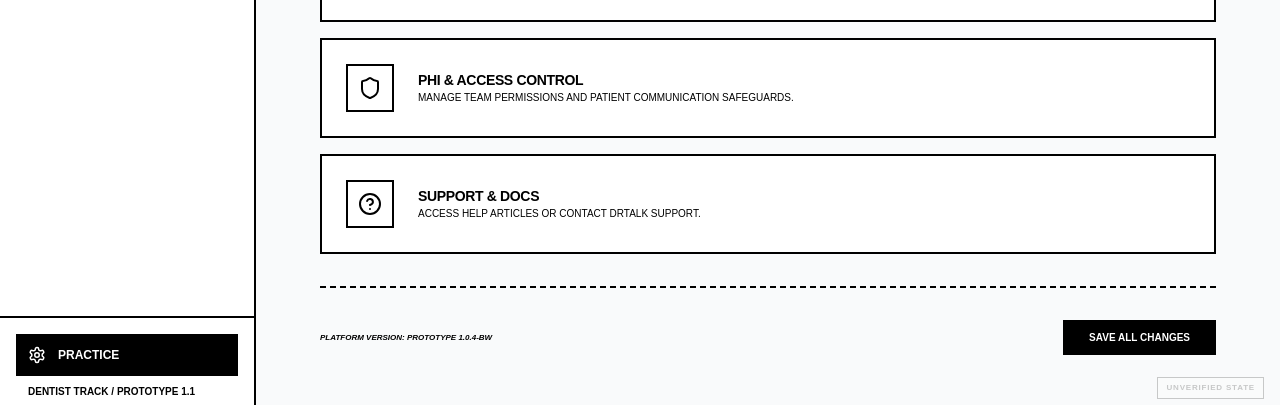
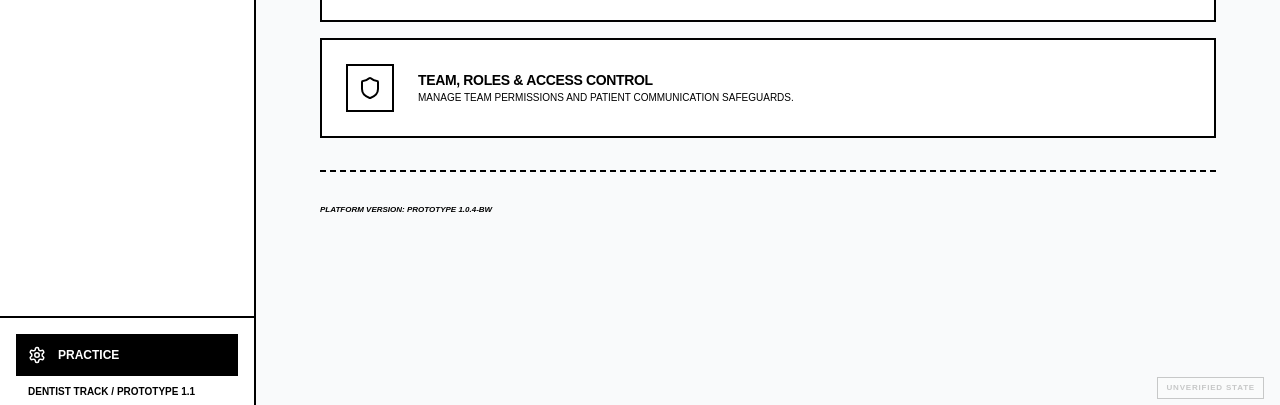
Before and after one commit to anton-g-kulikov/drtalk, a Next.js app: page /dentist/settings in a window 1280 px wide. Shown: the part 385-790 px from the top of the page. Built offline with nearby package versions, Linux system fonts and the light colour scheme; no server answers; the database is empty.

Commit message:
style: rename to TEAM, ROLES & ACCESS CONTROL and streamline settings UI

```diff
--- a/src/app/dashboard/page.tsx
+++ b/src/app/dashboard/page.tsx
@@ -168,7 +168,7 @@ export default function DashboardPage() {
                   onClick={() => router.push('/dashboard/invite')}
                 />
                 <ActionCard
-                  label="PHI & Access Control"
+                  label="TEAM, ROLES & ACCESS CONTROL"
                   desc="Manage team permissions and patient communication safeguards."
                   onClick={() => router.push('/dashboard/settings/team')}
                 />
--- a/src/app/dashboard/settings/team/page.tsx
+++ b/src/app/dashboard/settings/team/page.tsx
@@ -76,7 +76,7 @@ export default function TeamManagementPage() {
   };
 
   return (
-    <MainLayout title="Team & Access Control">
+    <MainLayout title="TEAM, ROLES & ACCESS CONTROL">
       <div className="max-w-5xl mx-auto space-y-10">
 
         {/* Header */}
@@ -86,7 +86,7 @@ export default function TeamManagementPage() {
               <button onClick={() => router.push('/dashboard')} className="p-2 border-2 border-black hover:bg-black hover:text-white transition-all">
                 <ArrowLeftIcon size={16} />
               </button>
-              <h1 className="text-4xl font-black uppercase tracking-tighter italic leading-none">Team & Access Control</h1>
+              <h1 className="text-4xl font-black uppercase tracking-tighter italic leading-none">TEAM, ROLES & ACCESS CONTROL</h1>
             </div>
             <p className="text-[10px] text-muted-foreground uppercase font-bold tracking-widest ml-12">
               Manage practice ownership, clinical permissions, and PHI access safeguards.
--- a/src/app/settings/page.tsx
+++ b/src/app/settings/page.tsx
@@ -13,9 +13,8 @@ export default function SettingsPage() {
   const sections = [
     { icon: User, label: 'Practice Profile', desc: 'Manage practice details, locations, and clinical specialties.', href: '#' },
     { icon: Bell, label: 'Referral Notifications', desc: 'Configure intake alerts for dentists, staff, and patients.', href: '#' },
-    { icon: Shield, label: 'PHI & Access Control', desc: 'Manage team permissions and patient communication safeguards.', href: '/dashboard/settings/team' },
+    { icon: Shield, label: 'TEAM, ROLES & ACCESS CONTROL', desc: 'Manage team permissions and patient communication safeguards.', href: '/dashboard/settings/team' },
     ...(isDentist ? [] : [{ icon: CreditCard, label: 'Billing & Plan', desc: 'View subscription status for referral processing.', href: '#' }]),
-    { icon: HelpCircle, label: 'Support & Docs', desc: 'Access help articles or contact drTalk support.', href: '#' },
   ];
 
   return (
@@ -53,11 +52,8 @@ export default function SettingsPage() {
           ))}
         </div>
 
-        <div className="pt-8 border-t-2 border-black border-dashed flex flex-col sm:flex-row justify-between items-center gap-4">
+        <div className="pt-8 border-t-2 border-black border-dashed">
           <p className="text-[8px] font-bold uppercase text-muted-foreground italic">Platform Version: Prototype 1.0.4-BW</p>
-          <button className="wireframe-button bg-black text-white text-[10px] uppercase px-6 py-2 w-full sm:w-auto">
-            Save All Changes
-          </button>
         </div>
       </div>
     </MainLayout>
```
